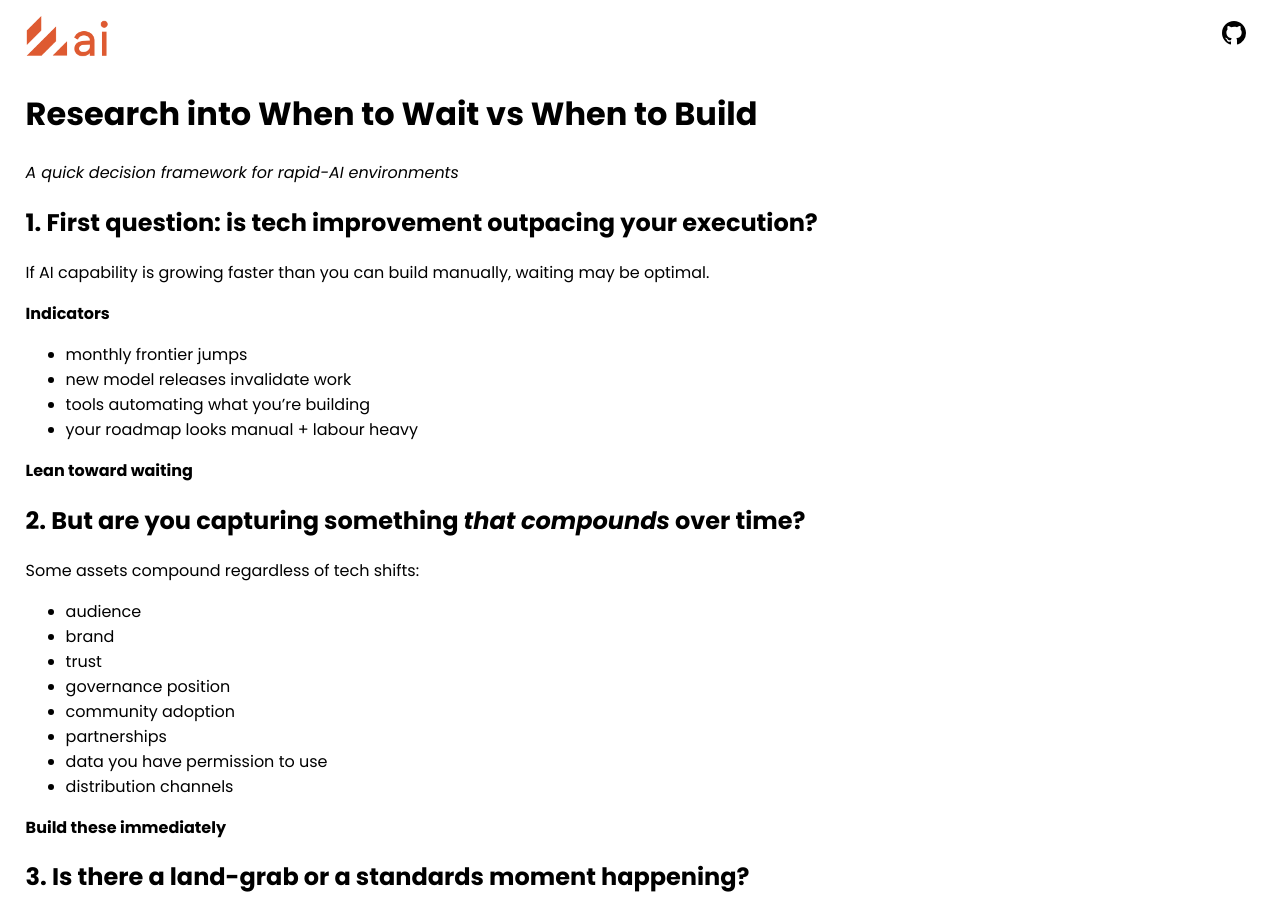
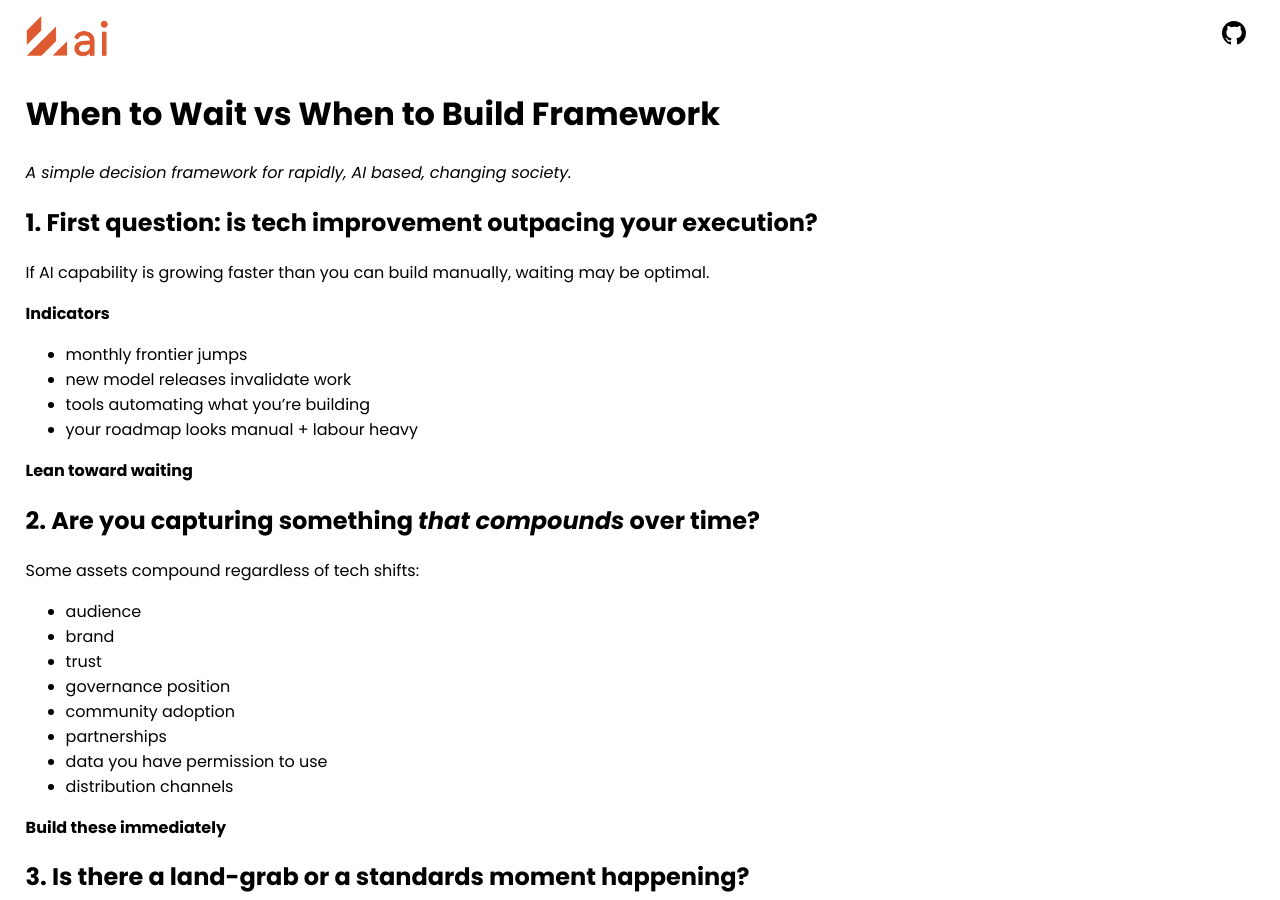
Before and after one commit to selfdriven-foundation/selfdriven-ai, a Jekyll site: the page built from docs/pages/wait-or-build-framework.md, in a window 1280 px wide and 900 px high. Built offline with Jekyll 4.4.1, drawn with Linux system fonts in a browser that asks for light colours.

Commit message:
Update wait-or-build-framework.md

```diff
--- a/docs/pages/wait-or-build-framework.md
+++ b/docs/pages/wait-or-build-framework.md
@@ -4,9 +4,9 @@ title: Wait or Build? - selfdrivenAI
 permalink: /wait-or-build-framework/
 ---
 
-# Research into When to Wait vs When to Build
+# When to Wait vs When to Build Framework
 
-*A quick decision framework for rapid-AI environments*
+*A simple decision framework for rapidly, AI based, changing society.*
 
 ## 1. First question: is tech improvement outpacing your execution?
 
@@ -20,7 +20,7 @@ If AI capability is growing faster than you can build manually, waiting may be o
 
 **Lean toward waiting**
 
-## 2. But are you capturing something *that compounds* over time?
+## 2. Are you capturing something *that compounds* over time?
 
 Some assets compound regardless of tech shifts:
 
```
